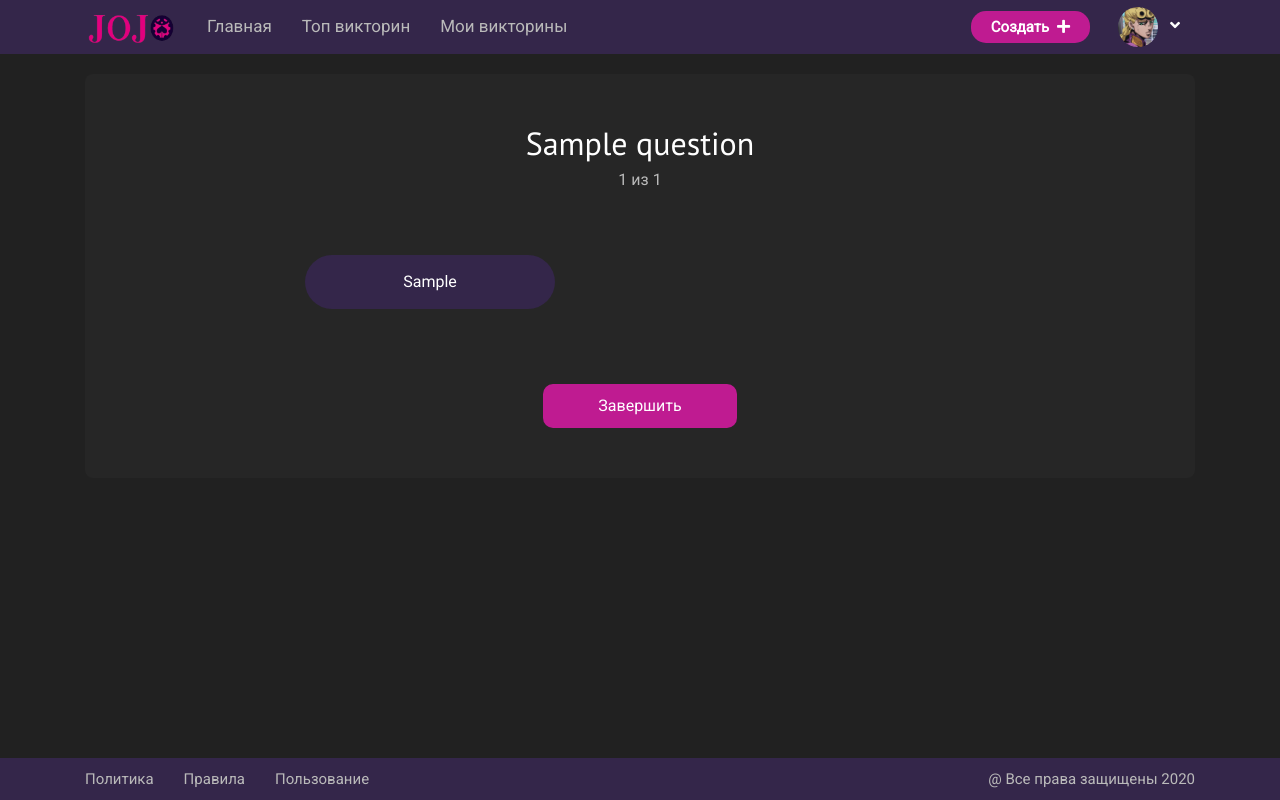
After one commit to MalikDeveloper2077/quizapp, a Django app: a page that uses templates/base.html in a window 1280 px wide. The commit adds this page. Run offline with Django 3.2, Linux system fonts and the light colour scheme; tables that the repository leaves empty hold one stand-in row (values such as "Sample post"); some libraries are stand-ins or nearby versions.

Commit message:
Modified the comment create API. Added the view, template and js files for passing a quiz

```diff
--- a/quizapp/static/css/style.css
+++ b/quizapp/static/css/style.css
@@ -463,35 +467,165 @@ p {
   margin-right: 15px;
 }
 
-
 /* Quiz create and update page
 ============================*/
 
-.quiz-create, .quiz-update {
+.quiz-create,
+.quiz-update {
   margin: 0 auto;
 }
 
-.quiz-create__btn-wrap, .quiz-update__btn-wrap {
+.quiz-create__btn-wrap,
+.quiz-update__btn-wrap {
   display: -webkit-flex;
   display: -ms-flex;
   display: flex;
   justify-content: center;
 }
 
-.quiz-create__btn, .quiz-update__btn {
+.quiz-create__btn,
+.quiz-update__btn {
   margin-top: 20px;
 }
 
+/* Quiz passing page
+===================*/
 
+.question {
+  border-radius: 8px;
+  background-color: #262626;
+  padding: 50px 150px;
+  -webkit-border-radius: 8px;
+  -moz-border-radius: 8px;
+  -ms-border-radius: 8px;
+  -o-border-radius: 8px;
+}
 
+.answer-col {
+  display: flex;
+  justify-content: center;
+}
+
+.question__back {
+  font-size: 17px;
+  transition: 0.4s;
+  color: #bababa;
+  display: inline-block;
+  margin-bottom: 40px;
+  -webkit-transition: 0.4s;
+  -moz-transition: 0.4s;
+  -ms-transition: 0.4s;
+  -o-transition: 0.4s;
+}
+
+.question__back:hover {
+  color: #fff;
+  text-decoration: none;
+}
+
+.question__title {
+  font-family: "PT Sans", sans-serif;
+  text-align: center;
+}
+
+.question__count {
+  text-align: center;
+  margin-bottom: 65px;
+  color: #bababa;
+  margin-top: 5px;
+}
+
+.answer {
+  cursor: pointer;
+  transition: 0.3s;
+  width: 250px;
+  padding: 15px 10px;
+  background-color: #34264a;
+  border-radius: 100px;
+  text-align: center;
+  margin-bottom: 25px;
+  -webkit-transition: 0.3s;
+  -moz-transition: 0.3s;
+  -ms-transition: 0.3s;
+  -o-transition: 0.3s;
+  -webkit-border-radius: 100px;
+  -moz-border-radius: 100px;
+  -ms-border-radius: 100px;
+  -o-border-radius: 100px;
+}
+
+.answer:hover {
+  background-color: #3e2e59;
+}
+
+.answer_selected,
+.answer_selected:hover {
+  background-color: #4b376b;
+  box-shadow: 0 3px 16px #261c36;
+}
+
+.answers__btn_wrap {
+  width: 100%;
+  display: flex;
+  justify-content: center;
+  margin-top: 50px;
+}
+
+.answers__btn {
+  padding: 10px 55px;
+  border-radius: 10px;
+  background-color: #bf1b91;
+  color: #fff;
+  -webkit-border-radius: 10px;
+  -moz-border-radius: 10px;
+  -ms-border-radius: 10px;
+  -o-border-radius: 10px;
+  transition: 0.4s;
+  -webkit-transition: 0.4s;
+  -moz-transition: 0.4s;
+  -ms-transition: 0.4s;
+  -o-transition: 0.4s;
+}
+
+.answers__btn:hover {
+  text-decoration: none;
+  background-color: #a3177b;
+  color: #fff;
+}
+
+.answers__btn:focus {
+  box-shadow: 0 0 0.2rem #bf1b91;
+}
+
+.no_selected_answer {
+  color: #fa4141;
+  text-align: center;
+  margin-top: 20px;
+}
+
+/* keyframes */
 @-webkit-keyframes modal-animate {
- from {top:-320px; opacity:0}
- to {top:0; opacity:1}
+  from {
+    top: -320px;
+    opacity: 0;
+  }
+
+  to {
+    top: 0;
+    opacity: 1;
+  }
 }
 
 @keyframes modal-animate {
- from {top:-320px; opacity:0}
- to {top:0; opacity:1}
+  from {
+    top: -320px;
+    opacity: 0;
+  }
+
+  to {
+    top: 0;
+    opacity: 1;
+  }
 }
 
 @-webkit-keyframes increase {
--- /dev/null
+++ b/quizapp/static/js/btnNextQuestion.js
@@ -0,0 +1,25 @@
+// Script for checking if a user selected an answer
+
+let btnNext = document.querySelector('.answers__btn');
+
+btnNext.addEventListener('click', function (e) {
+    let prob_selected_answer = document.querySelector('.answer_selected');
+
+    if (!prob_selected_answer) {
+        e.preventDefault();
+
+        let prob_paragraph = document.querySelector('.no_selected_answer');
+
+        if (!prob_paragraph) {
+            // If the document doesn't have paragraph with a class no_selected_answer
+            // Create paragraph that says please select a answer
+            paragraph = document.createElement('p');
+            paragraph.innerHTML = 'Пожалуйста выберите 1 из вариантов';
+            paragraph.classList.add('no_selected_answer');
+
+            // Append under the question
+            question = document.querySelector('.question');
+            question.append(paragraph);
+        }
+    }
+})
--- /dev/null
+++ b/quizapp/static/js/selectAnswer.js
@@ -0,0 +1,16 @@
+// Script for select a answer
+
+let answers = document.querySelectorAll('.answer');
+
+answers.forEach(item => {
+    item.addEventListener('click', function () {
+        let selected_answer = document.querySelector('.answer_selected');
+
+        if (selected_answer) {
+            // if the document already has a selected answer
+            selected_answer.classList.remove('answer_selected');
+        }
+
+        this.classList.add('answer_selected');
+    })
+})
--- /dev/null
+++ b/quizapp/templates/quizapp/question_list.html
@@ -0,0 +1,59 @@
+{% extends 'base.html' %}
+
+{% load static %}
+
+{% block title %}Прохождение викторины{% endblock %}
+
+{% block links %}
+<link rel="stylesheet" href="{% static 'css/style.css' %}">
+{% endblock %}
+
+{% block content %}
+<div class="container">
+
+    {% for question in questions %}
+    <div class="question">
+
+        {% if page_obj.has_previous %}
+        <a class="question__back" href="?page={{ page_obj.previous_page_number }}">
+            <i class="fas fa-long-arrow-alt-left mr-1"></i> Назад
+        </a>
+        {% endif %}
+
+        <h2 class="question__title">{{ question.title }}</h2>
+        <h6 class="question__count">{{ page_obj.number }} из {{ page_obj.paginator.num_pages }}</h6>
+
+        <div class="answers">
+            <div class="row">
+
+                {% for answer in question.answers.all %}
+                <div class="col-lg-6 col-sm-12 answer-col">
+                    <div class="answer">
+                        <span class="answer__label">
+                            {{ answer.value }}
+                        </span>
+                    </div>
+                </div>
+                {% endfor %}
+
+                <div class="answers__btn_wrap">
+                    {% if page_obj.has_next %}
+                    <a href="?page={{ page_obj.next_page_number }}" class="answers__btn">Дальше</a>
+                    {% else %}
+                    <a href="#" class="answers__btn">Завершить</a>
+                    {% endif %}
+                </div>
+
+            </div>
+        </div>
+
+    </div>
+    {% endfor %}
+
+</div>
+{% endblock %}
+
+{% block js %}
+<script src="{% static 'js/selectAnswer.js' %}"></script>
+<script src="{% static 'js/btnNextQuestion.js' %}"></script>
+{% endblock %}
--- a/quizapp/urls.py
+++ b/quizapp/urls.py
@@ -6,6 +6,9 @@ from . import views
 urlpatterns = [
     path('', views.QuizList.as_view(), name="home"),
     path('quiz/<slug:slug>/', views.QuizDetail.as_view(), name="quiz-detail"),
+    path('quiz/<slug:slug>/passing/',
+         views.QuestionList.as_view(), name="question-list"),
     path('create/quiz/', views.QuizCreate.as_view(), name="quiz-create"),
-    path('update/quiz/<slug:slug>/', views.QuizUpdate.as_view(), name="quiz-update"),
+    path('update/quiz/<slug:slug>/',
+         views.QuizUpdate.as_view(), name="quiz-update"),
 ]
--- a/quizapp/views.py
+++ b/quizapp/views.py
@@ -7,13 +7,13 @@ from django.views import View
 from django.contrib.auth.mixins import LoginRequiredMixin, UserPassesTestMixin
 from django.core.exceptions import ValidationError
 
-from .models import Quiz
+from .models import Quiz, Question
 from .forms import QuizCreateForm, CommentCreateForm
 from .for_slug import slugify as my_slugify
 
 
 class QuizList(ListView):
-    """List of the quizzes + paginate"""
+    """List of quizzes + pagination"""
     model = Quiz
     template_name = 'quizapp/home.html'
     context_object_name = 'quizzes'
@@ -27,7 +27,8 @@ class QuizList(ListView):
 
 
 class QuizDetail(View):
-    """Detail of the quizzes. Added 1 view to quiz.views"""
+    """Detail of a quiz. Add 1 view to quiz.views"""
+
     def get(self, request, slug):
         quiz = get_object_or_404(Quiz, slug=slug)
         form = CommentCreateForm()
@@ -41,7 +42,7 @@ class QuizDetail(View):
 
 
 class QuizCreate(LoginRequiredMixin, CreateView):
-    """Create the quiz"""
+    """Create a quiz"""
     model = Quiz
     form_class = QuizCreateForm
     template_name_suffix = '_create'
@@ -55,10 +56,24 @@ class QuizCreate(LoginRequiredMixin, CreateView):
 
 
 class QuizUpdate(UserPassesTestMixin, LoginRequiredMixin, UpdateView):
-    """Update the quiz"""
+    """Update a quiz"""
     model = Quiz
     form_class = QuizCreateForm
     template_name_suffix = '_update'
 
     def test_func(self):
         return self.get_object().author == self.request.user
+
+
+class QuestionList(ListView):
+    """List of quiz questions and paginate it by 1 page"""
+    model = Question
+    template_name = 'quizapp/question_list.html'
+    context_object_name = 'questions'
+    paginate_by = 1
+
+    def get_queryset(self):
+        quiz = get_object_or_404(Quiz, slug=self.kwargs['slug'])
+        queryset = super().get_queryset()
+        queryset = queryset.filter(quiz=quiz)
+        return queryset
--- a/templates/base.html
+++ b/templates/base.html
@@ -1,23 +1,23 @@
 {% load static %}
 <!DOCTYPE html>
 <html lang="ru" dir="ltr">
+
 <head>
   <meta charset="utf-8">
   <meta name="viewport" content="width=device-width, initial-scale=1.0">
   <meta http-equiv="X-UA-Compatible" content="ie=edge">
   <title>QuizApp | {% block title %}{% endblock %}</title>
-    <link rel="stylesheet"
-    href="https://stackpath.bootstrapcdn.com/bootstrap/4.3.1/css/bootstrap.min.css"
-    integrity="sha384-ggOyR0iXCbMQv3Xipma34MD+dH/1fQ784/j6cY/iJTQUOhcWr7x9JvoRxT2MZw1T"
-    crossorigin="anonymous">
+  <link rel="stylesheet" href="https://stackpath.bootstrapcdn.com/bootstrap/4.3.1/css/bootstrap.min.css"
+    integrity="sha384-ggOyR0iXCbMQv3Xipma34MD+dH/1fQ784/j6cY/iJTQUOhcWr7x9JvoRxT2MZw1T" crossorigin="anonymous">
   <link rel="stylesheet" href="https://use.fontawesome.com/releases/v5.10.2/css/all.css"
-    integrity="sha384-rtJEYb85SiYWgfpCr0jn174XgJTn4rptSOQsMroFBPQSGLdOC5IbubP6lJ35qoM9"
-    crossorigin="anonymous">
-    <link href="https://fonts.googleapis.com/css?family=Roboto|Roboto+Condensed&display=swap"
-    rel="stylesheet">
+    integrity="sha384-rtJEYb85SiYWgfpCr0jn174XgJTn4rptSOQsMroFBPQSGLdOC5IbubP6lJ35qoM9" crossorigin="anonymous">
+  <link href="https://fonts.googleapis.com/css?family=Roboto&display=swap" rel="stylesheet">
+  <link href="https://fonts.googleapis.com/css?family=PT+Sans:400,700&display=swap&subset=cyrillic" rel="stylesheet">
+
   <link rel="stylesheet" href="{% static 'css/master.css' %}">
   {% block links %}{% endblock %}
 </head>
+
 <body>
   <div class="wrap">
 
@@ -47,8 +47,7 @@
           </nav>
 
           <div class="header__profile">
-              <a href="{% url 'quiz-create' %}"
-              class="profile__btn-create btn mr-4">
+            <a href="{% url 'quiz-create' %}" class="profile__btn-create btn mr-4">
               Создать <i class="fas fa-plus ml-1"></i>
             </a>
 
@@ -89,4 +88,5 @@
   {% block js %}
   {% endblock %}
 </body>
+
 </html>
```
Also changed, not shown: other parts of quizapp/static/css/style.css (+35 -27 lines), api/views.py (+22 -16 lines), quizapp/admin.py (+28 -4 lines), quizapp/models.py (+45 -11 lines), quizapp/static/js/quizLike.js (+15 -15 lines), quizapp/templates/quizapp/home.html (+4 -7 lines), quizapp/templates/quizapp/quiz_detail.html (+19 -21 lines), requirements.txt (+8 -0 lines), 1 other file. Lines whose indentation alone changed are shown as unchanged.
